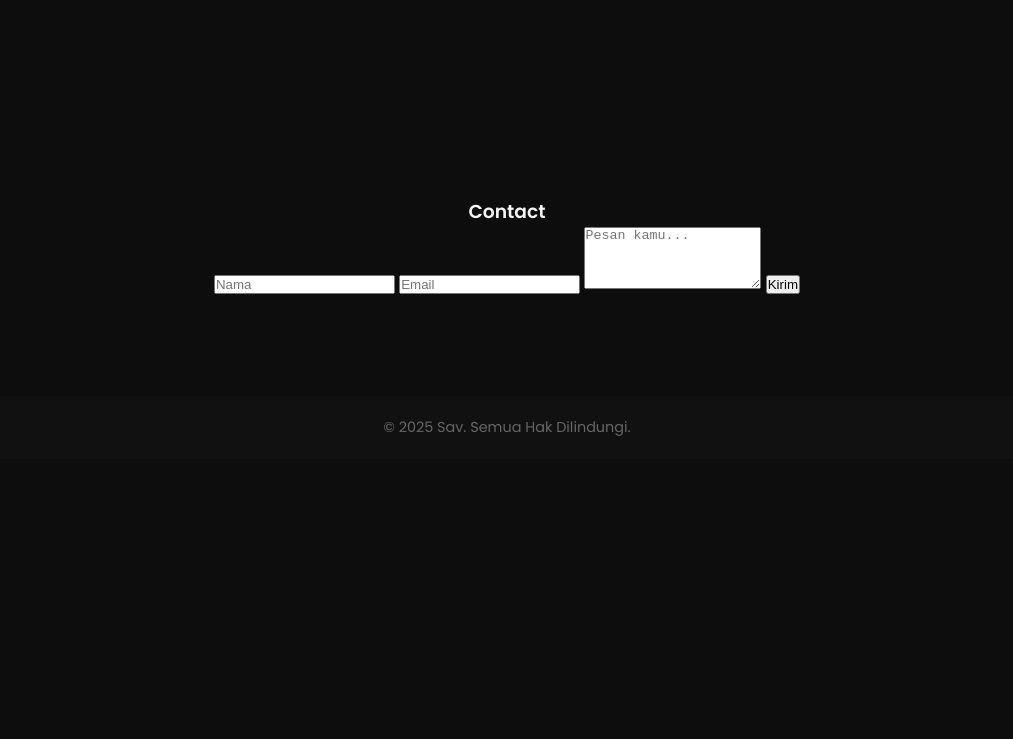
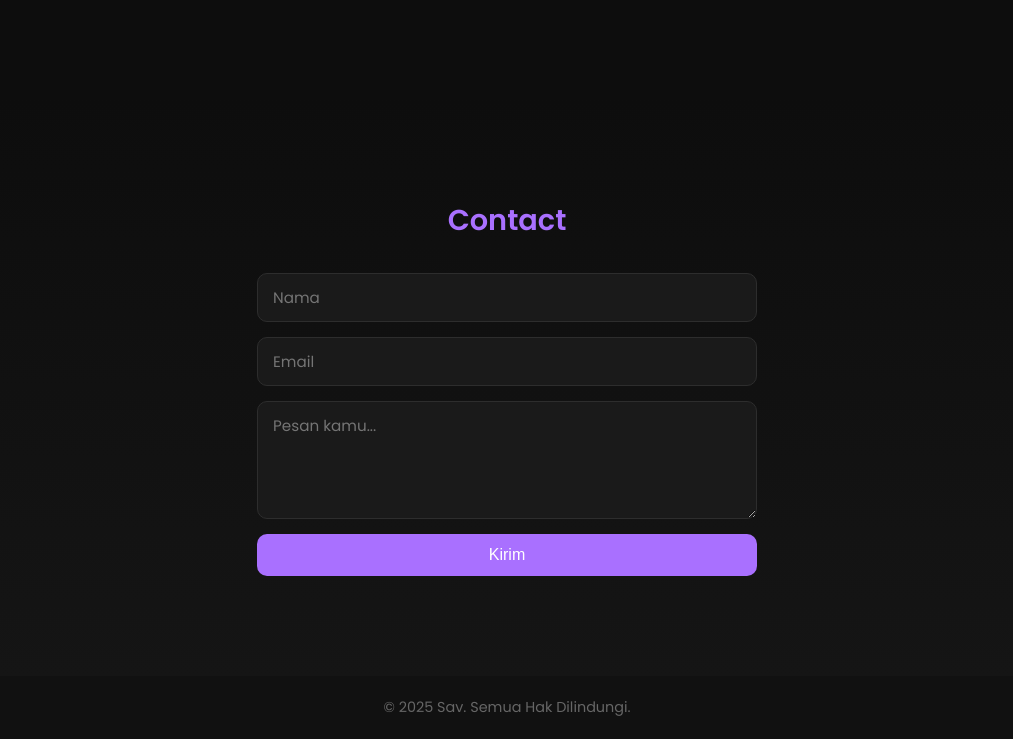
Before and after one commit to SAV-NA/Portfolio2, a plain HTML site: page index.html in a window 1280 px wide. Shown: the part 1287-2026 px from the top of the page, without its empty margins (133-1146 px from the left). Before the commit the page ends 1746 px from the top, so only its background shows below. Drawn offline with Linux system fonts and the light colour scheme.

Commit message:
Update style.css

```diff
--- a/style.css
+++ b/style.css
@@ -173,3 +173,84 @@ nav ul li a:hover {
   color: #666;
   font-size: 0.9rem;
 }
+/* Animasi lembut saat scroll */
+@keyframes fadeInUp {
+  0% {
+    opacity: 0;
+    transform: translateY(30px);
+  }
+  100% {
+    opacity: 1;
+    transform: translateY(0);
+  }
+}
+
+section {
+  animation: fadeInUp 1s ease forwards;
+  opacity: 0;
+}
+
+/* Tambahkan sedikit delay berbeda per section */
+.hero { animation-delay: 0.2s; }
+.about { animation-delay: 0.4s; }
+.projects { animation-delay: 0.6s; }
+.contact { animation-delay: 0.8s; }
+/* =======================
+   Contact Form Section
+======================= */
+.contact {
+  padding: 100px 10%;
+  text-align: center;
+  background: linear-gradient(180deg, #0d0d0d 0%, #151515 100%);
+}
+
+.section-title {
+  color: #a970ff;
+  font-size: 1.8rem;
+  margin-bottom: 30px;
+  font-weight: 600;
+}
+
+.contact form {
+  max-width: 500px;
+  margin: 0 auto;
+  display: flex;
+  flex-direction: column;
+  gap: 15px;
+}
+
+.contact input,
+.contact textarea {
+  background: #1a1a1a;
+  border: 1px solid #2d2d2d;
+  color: #f5f5f5;
+  padding: 12px 15px;
+  border-radius: 10px;
+  font-family: 'Poppins', sans-serif;
+  font-size: 0.95rem;
+  outline: none;
+  transition: all 0.3s;
+}
+
+.contact input:focus,
+.contact textarea:focus {
+  border-color: #a970ff;
+  box-shadow: 0 0 10px rgba(169, 112, 255, 0.2);
+}
+
+.send {
+  background: #a970ff;
+  color: white;
+  border: none;
+  padding: 12px;
+  border-radius: 10px;
+  font-size: 1rem;
+  cursor: pointer;
+  transition: all 0.3s ease;
+}
+
+.send:hover {
+  background: #8d5de0;
+  transform: translateY(-2px);
+  box-shadow: 0 0 15px rgba(169, 112, 255, 0.3);
+}
```
